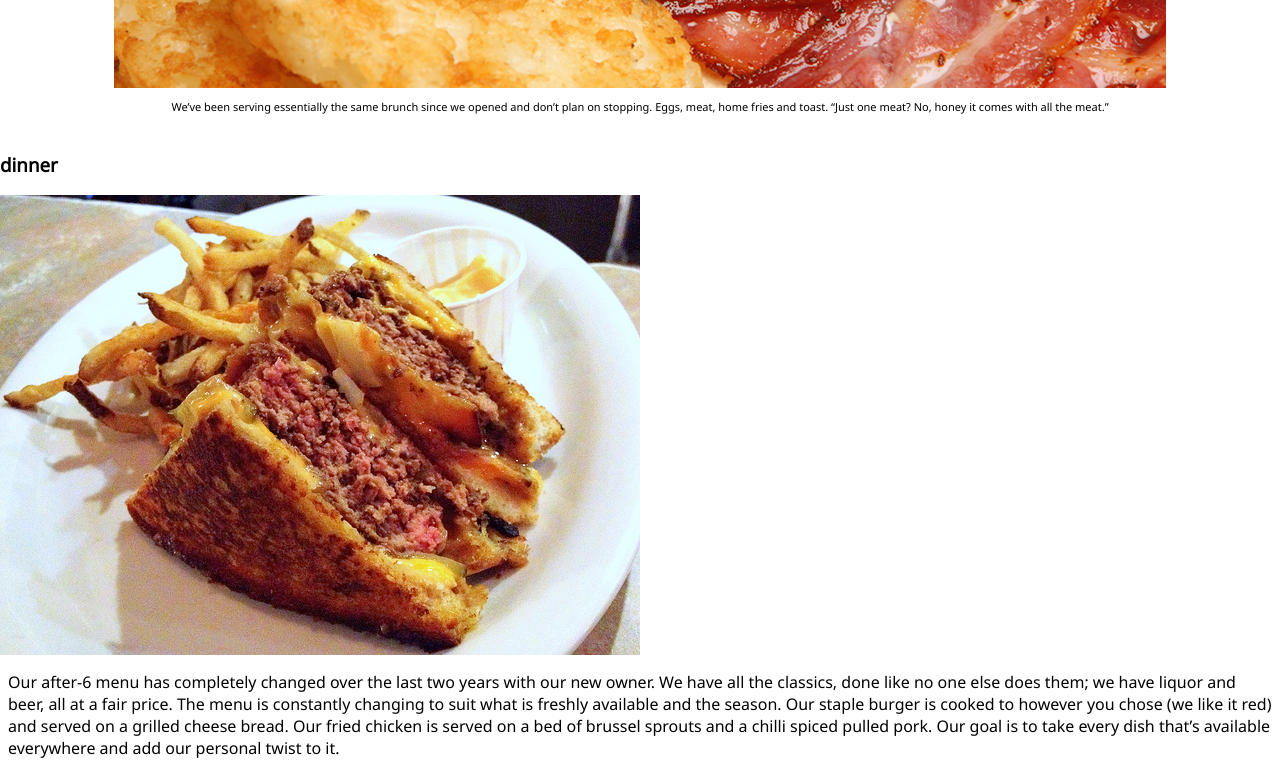
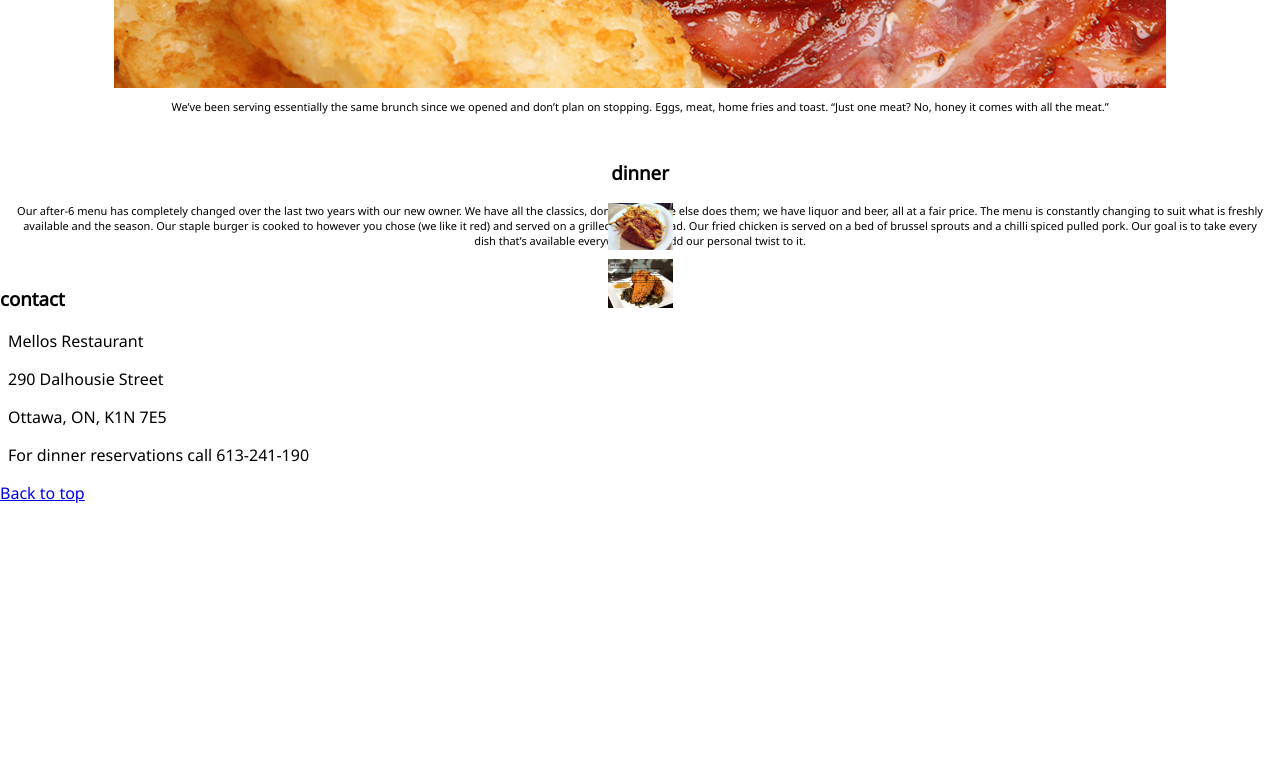
Before and after one commit to Dforest24/dsn1674-project-3, a plain HTML site: page index.html in a window 1280 px wide. Shown: the part 1680-2452 px from the top of the page. After the commit the page ends 2184 px from the top, so only its background shows below. Drawn offline with Linux system fonts and the light colour scheme.

Commit message:
Dinner css

```diff
--- a/css/main.css
+++ b/css/main.css
@@ -76,14 +76,31 @@ nav ul{
   width: 65px;
 	position: absolute;
 	left: calc(50% - 32.5px);
+}
 
-}
 .brunch {
 	background-color: #FFFFFF;
 	padding: .5em;
 	text-align: center;
 }
+
 .brunch p {
 	 clear: left;
   font-size: 11px;
 }
+
+.dinner img {
+  width: 65px;
+	position: absolute;
+	left: calc(50% - 32.5px);
+}
+
+.dinner {
+	background-color: #FFFFFF;
+	padding: .5em;
+	text-align: center;
+}
+.dinner p {
+	 clear: left;
+  font-size: 11px;
+}
```
